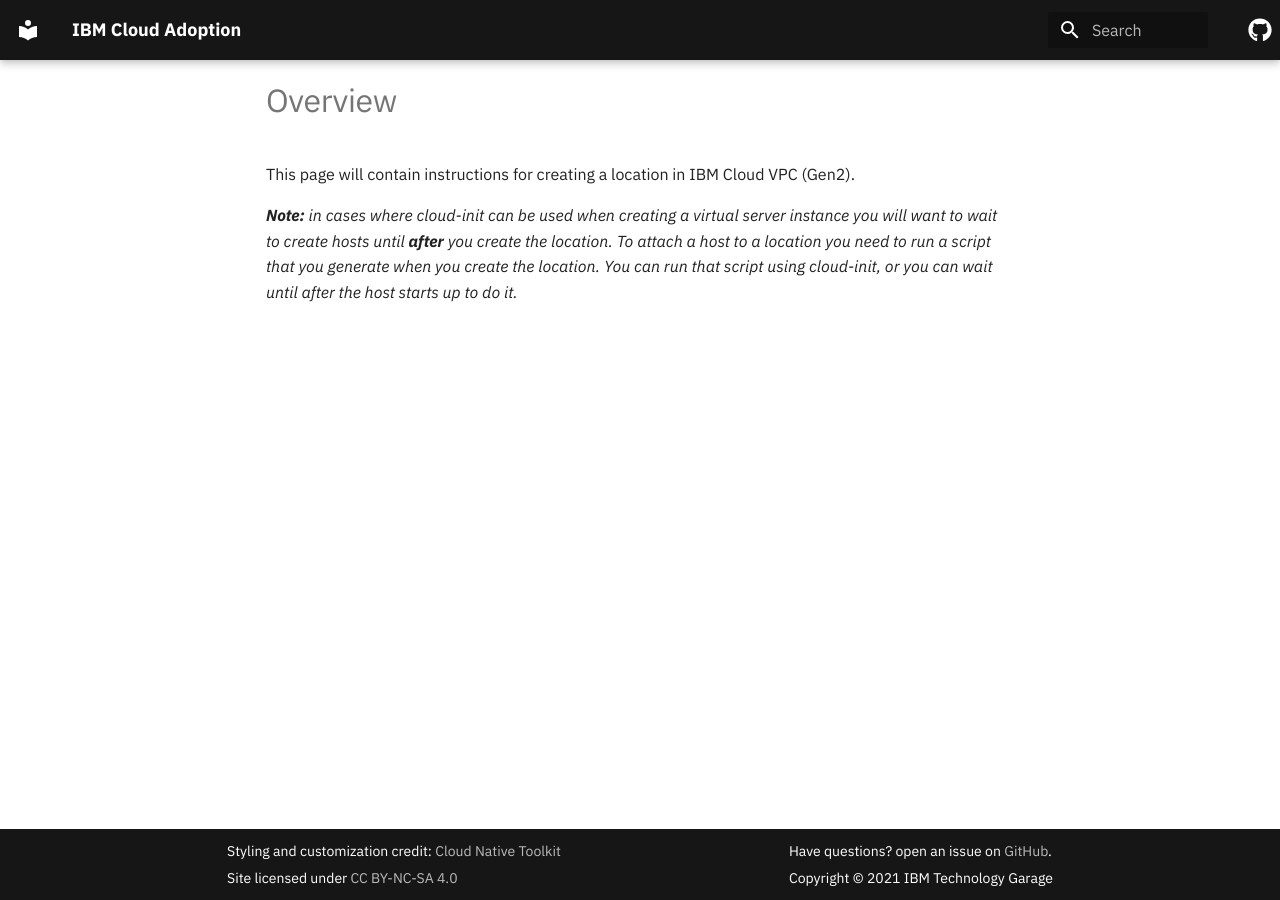
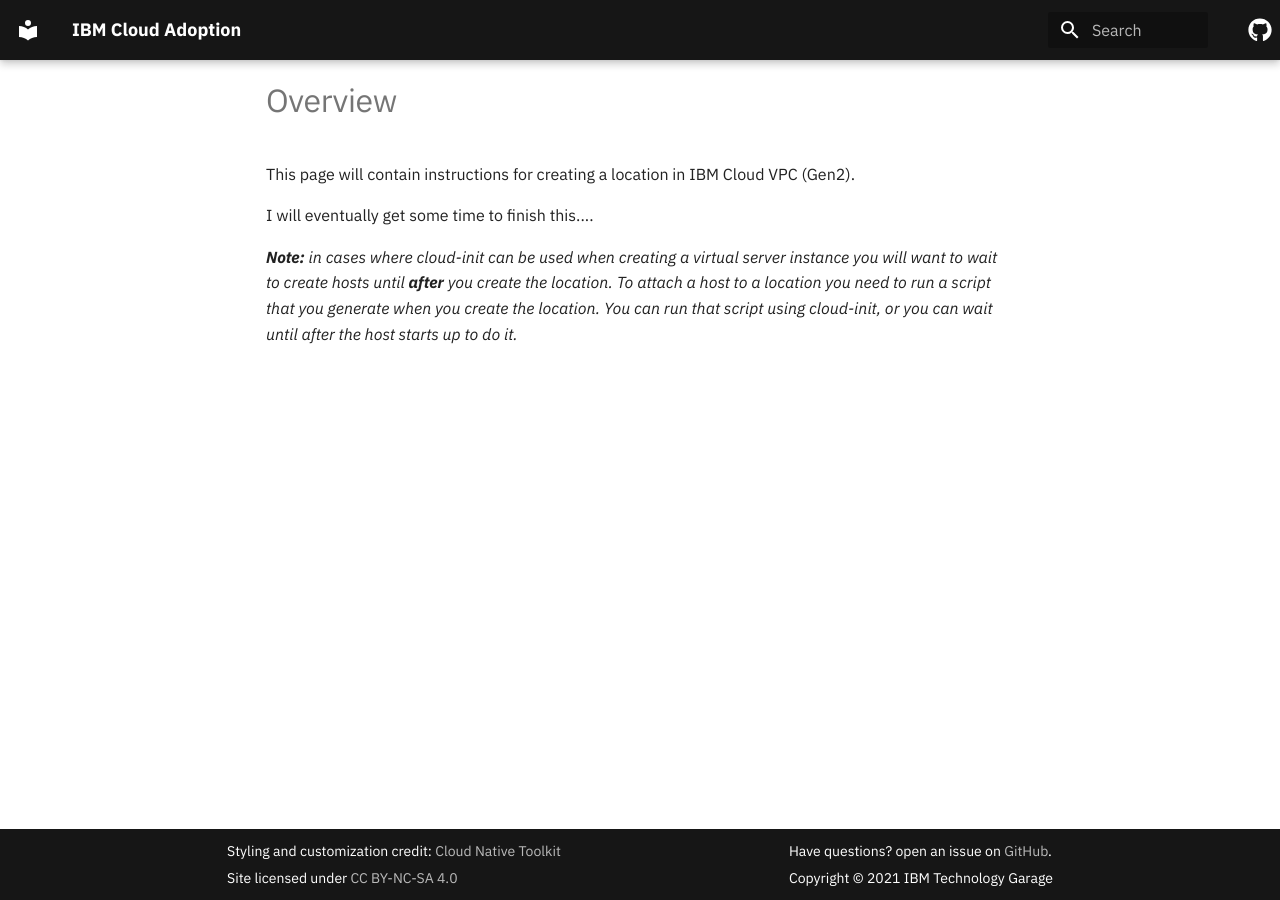
Before and after one commit to dwakeman/cloud-adoption-ibm, an MkDocs documentation site: the page built from docs/satellite/ibm-cloud/vpc/create-location.md, in a window 1280 px wide. Built offline with MkDocs 1.6.1 and Material for MkDocs 9.7.7, drawn with Linux system fonts in a browser that asks for light colours; comment, search, counter and statistics services are not loaded.

Commit message:
updates satellite on vpc page

```diff
--- a/docs/satellite/ibm-cloud/vpc/create-location.md
+++ b/docs/satellite/ibm-cloud/vpc/create-location.md
@@ -3,7 +3,7 @@
 This page will contain instructions for creating a location in IBM Cloud VPC (Gen2).
 
 
-
+I will eventually get some time to finish this....
 
 
 _**Note:** in cases where cloud-init can be used when creating a virtual server instance you will want to wait to create hosts until **after** you create the location.  To attach a host to a location you need to run a script that you generate when you create the location.  You can run that script using cloud-init, or you can wait until after the host starts up to do it._
```
